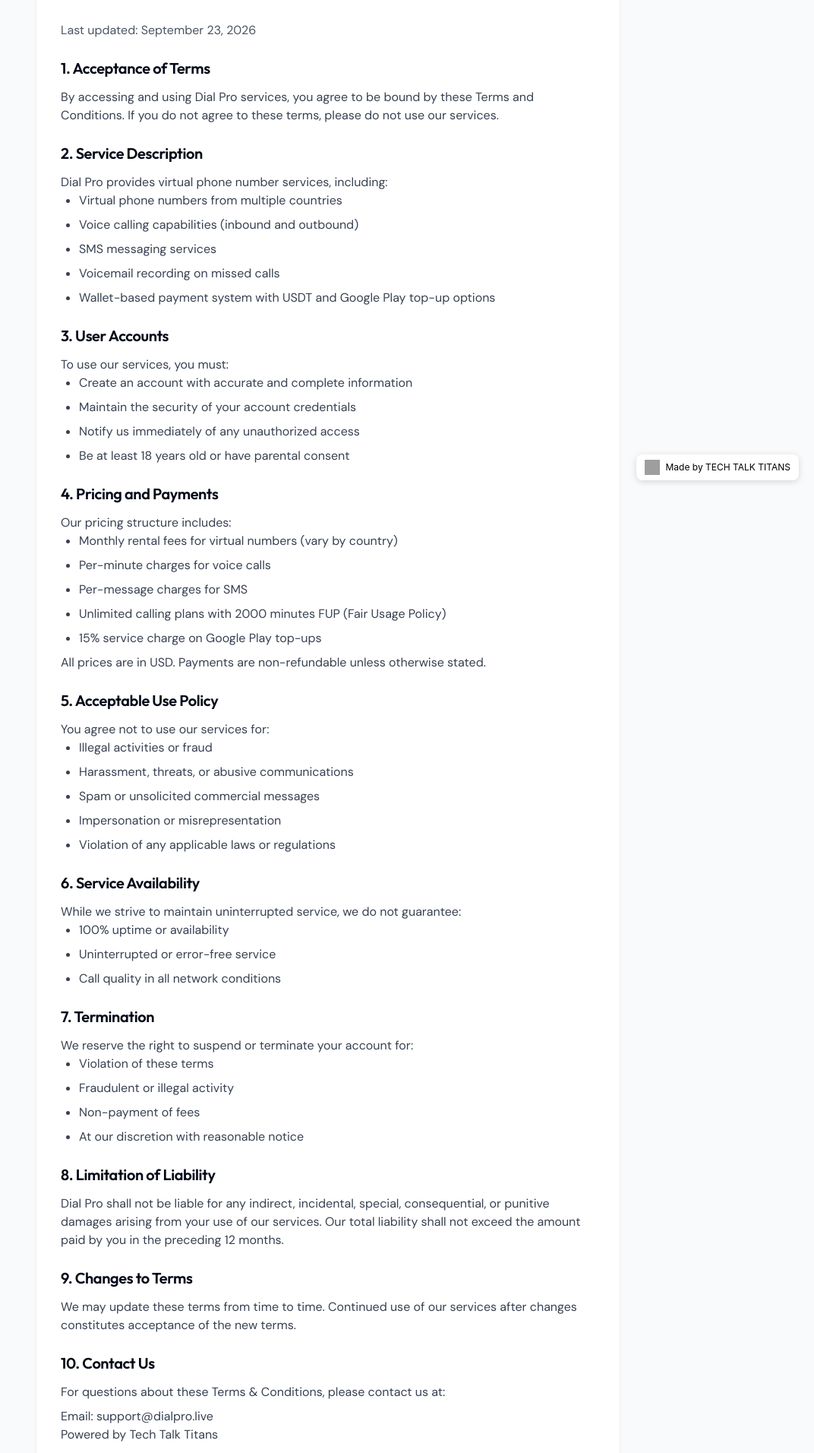
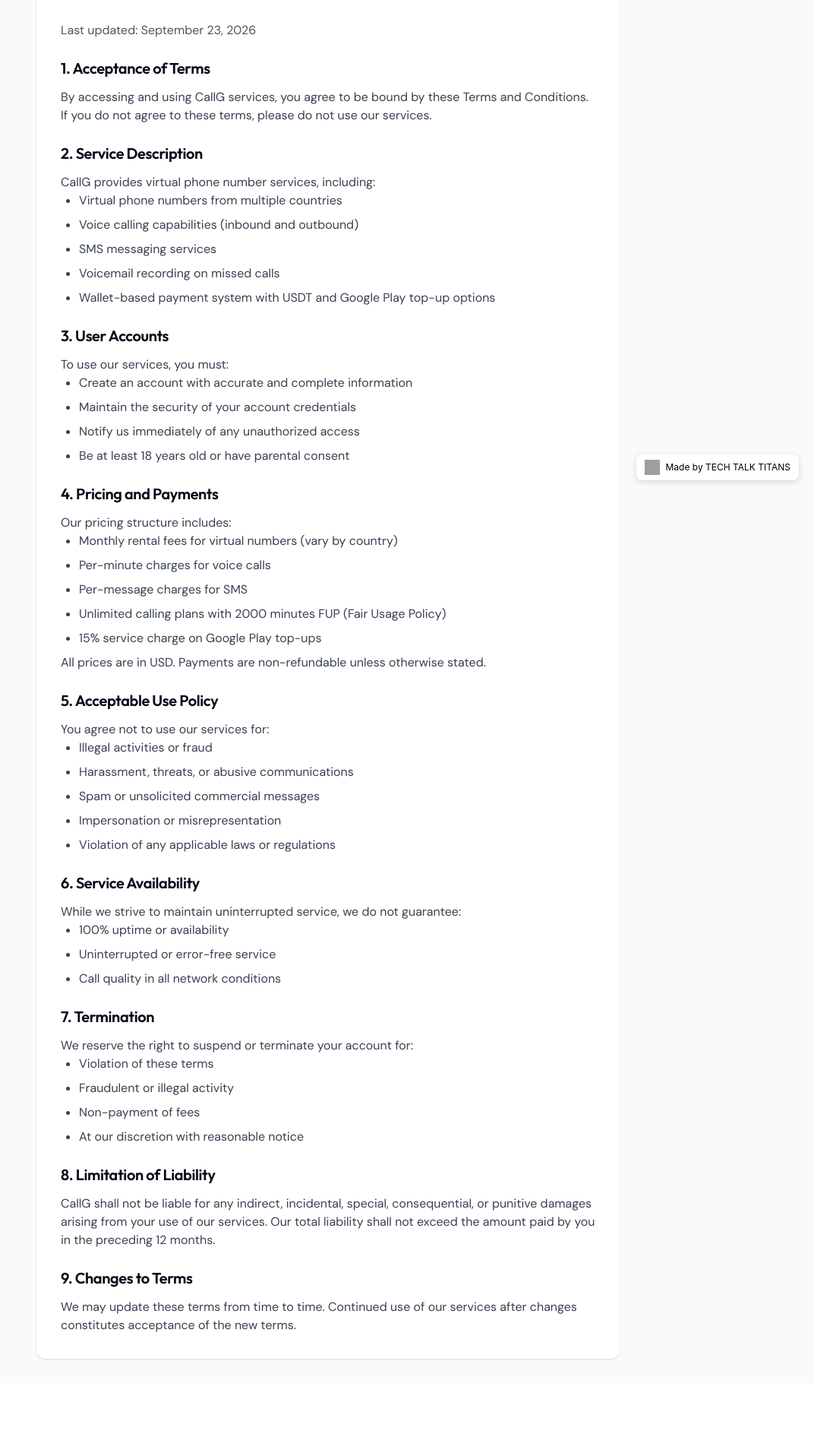
Before and after one commit to misramahesh07/callg, a React (Create React App) app in the folder frontend/: page /terms in a window 1280 px wide. Shown: the part 148-2060 px from the top of the page at 76% size, without its empty margins (208-1280 px from the left). After the commit the page ends 1968 px from the top, so only its background shows below. Built offline with nearby package versions, Linux system fonts and the light colour scheme; no server answers; grey boxes are pictures that could not be loaded.

Commit message:
Update TermsConditions.js

```diff
--- a/frontend/src/pages/TermsConditions.js
+++ b/frontend/src/pages/TermsConditions.js
@@ -30,14 +30,14 @@
             <section>
               <h2 className="text-xl font-semibold mt-6 mb-3">1. Acceptance of Terms</h2>
               <p className="text-gray-700 dark:text-gray-300">
-                By accessing and using Dial Pro services, you agree to be bound by these Terms and Conditions. If you do not agree to these terms, please do not use our services.
+                By accessing and using CallG services, you agree to be bound by these Terms and Conditions. If you do not agree to these terms, please do not use our services.
               </p>
             </section>
 
             <section>
               <h2 className="text-xl font-semibold mt-6 mb-3">2. Service Description</h2>
               <p className="text-gray-700 dark:text-gray-300">
-                Dial Pro provides virtual phone number services, including:
+                CallG provides virtual phone number services, including:
               </p>
               <ul className="list-disc pl-6 text-gray-700 dark:text-gray-300 space-y-2">
                 <li>Virtual phone numbers from multiple countries</li>
@@ -120,7 +120,7 @@
             <section>
               <h2 className="text-xl font-semibold mt-6 mb-3">8. Limitation of Liability</h2>
               <p className="text-gray-700 dark:text-gray-300">
-                Dial Pro shall not be liable for any indirect, incidental, special, consequential, or punitive damages arising from your use of our services. Our total liability shall not exceed the amount paid by you in the preceding 12 months.
+                CallG shall not be liable for any indirect, incidental, special, consequential, or punitive damages arising from your use of our services. Our total liability shall not exceed the amount paid by you in the preceding 12 months.
               </p>
             </section>
 
@@ -131,16 +131,7 @@
               </p>
             </section>
 
-            <section>
-              <h2 className="text-xl font-semibold mt-6 mb-3">10. Contact Us</h2>
-              <p className="text-gray-700 dark:text-gray-300">
-                For questions about these Terms & Conditions, please contact us at:
-              </p>
-              <p className="text-gray-700 dark:text-gray-300 mt-2">
-                Email: support@dialpro.live<br />
-                Powered by Tech Talk Titans
-              </p>
-            </section>
+
           </div>
         </div>
       </div>
```
